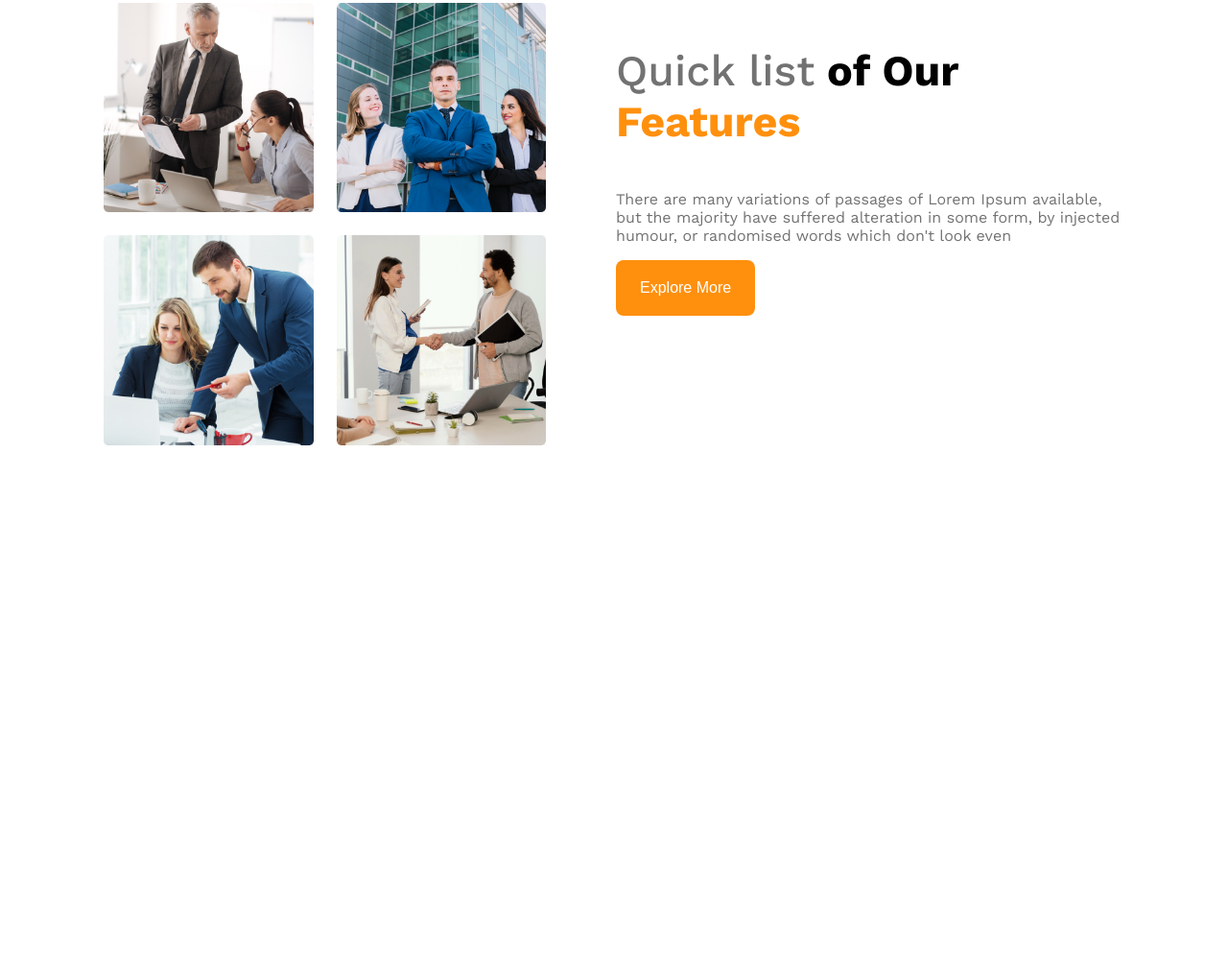
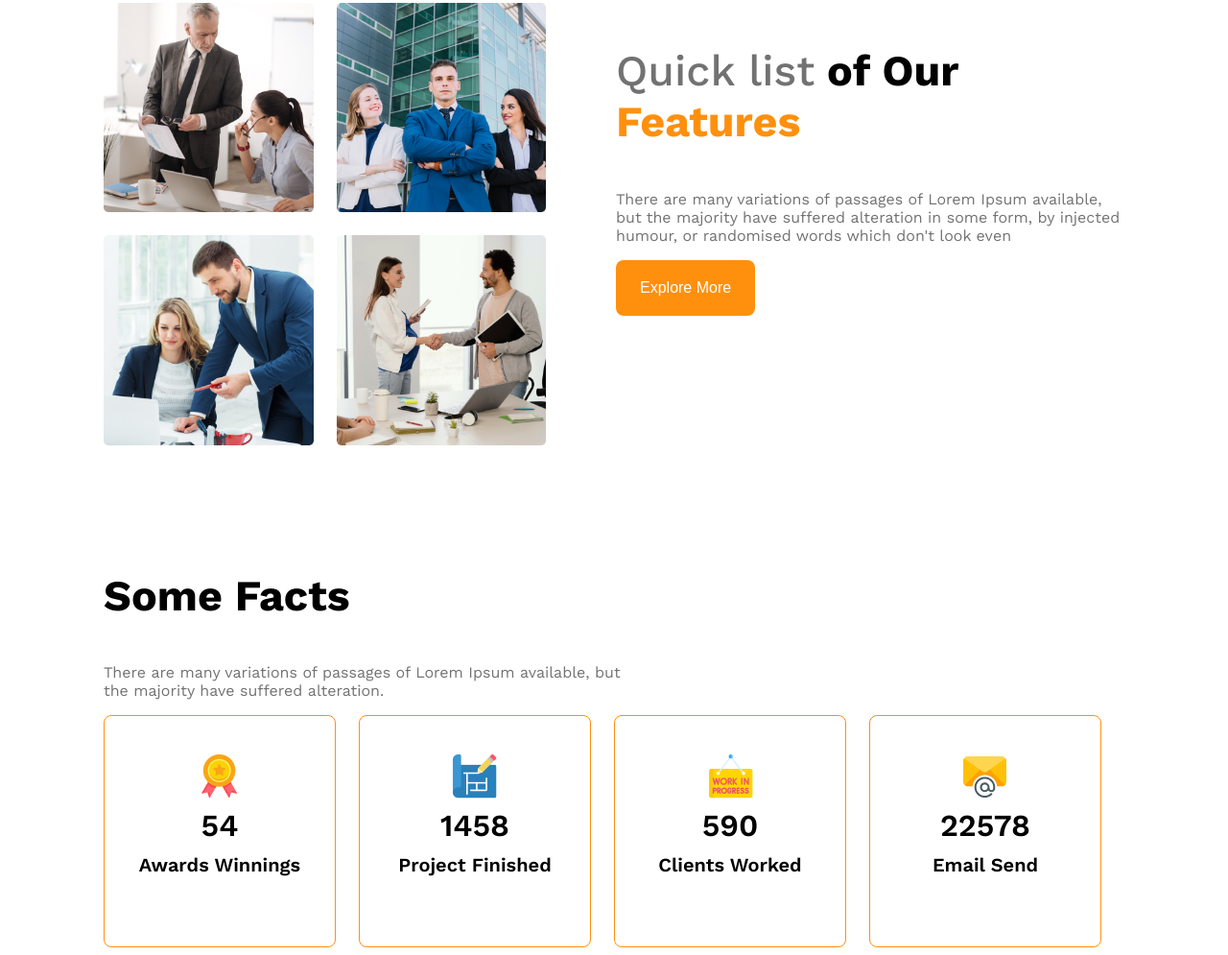
Before and after one commit to mowlyray/g3-architects-website, a plain HTML site: page index.html in a window 1280 px wide. Shown: the part 1042-2037 px from the top of the page at 96% size. Before the commit the page ends 1514 px from the top, so only its background shows below. Drawn offline with nearby package versions, Linux system fonts and the light colour scheme.

Commit message:
add facts container responsive

```diff
--- a/index.html
+++ b/index.html
@@ -1,59 +1,114 @@
 <!DOCTYPE html>
 <html lang="en">
   <head>
-    <meta charset="UTF-8">
-    <meta name="viewport" content="width=device-width, initial-scale=1.0">
+    <meta charset="UTF-8" />
+    <meta name="viewport" content="width=device-width, initial-scale=1.0" />
     <title>G3-Architects</title>
-    <link rel="stylesheet" href="styles/architects.css">
+    <link rel="stylesheet" href="styles/architects.css" />
   </head>
   <body class="work-sans-font">
-
     <header class="bg-light">
-
       <nav class="navbar display-flex">
         <h3 class="brand">G3 Architects</h3>
         <ul class="nav-links display-flex">
           <!-- li.nav-item*4>a.nav-link -->
-                <li class="nav-item"><a href="" class="nav-link text-gray">Home</a></li>
-                <li class="nav-item"><a href="" class="nav-link text-gray">About</a></li>
-                <li class="nav-item"><a href="" class="nav-link text-gray">Contact Us</a></li>
-                <li class="nav-item"><a href="" class="nav-link text-gray">Login</a></li>
+          <li class="nav-item">
+            <a href="" class="nav-link text-gray">Home</a>
+          </li>
+          <li class="nav-item">
+            <a href="" class="nav-link text-gray">About</a>
+          </li>
+          <li class="nav-item">
+            <a href="" class="nav-link text-gray">Contact Us</a>
+          </li>
+          <li class="nav-item">
+            <a href="" class="nav-link text-gray">Login</a>
+          </li>
         </ul>
       </nav>
 
       <div class="banner">
         <div class="banner-content">
-                <h1 class="banner-title"> Brand New Group of Architects   </h1>
-            <p class="banner-description">There are many variations of passages of Lorem Ipsum available, but the majority have suffered alteration in some form, by injected humour, or randomised words which don't look even</p>
+          <h1 class="banner-title">Brand New Group of Architects</h1>
+          <p class="banner-description">
+            There are many variations of passages of Lorem Ipsum available, but
+            the majority have suffered alteration in some form, by injected
+            humour, or randomised words which don't look even
+          </p>
           <button class="btn-primary">Explore More</button>
         </div>
 
-            <img class="banner-image" src="images/banner.png" alt="">
-
+        <img class="banner-image" src="images/banner.png" alt="" />
       </div>
-
     </header>
 
     <main>
-
       <section class="teams display-flex">
         <div class="team-img-container">
-                <img class="team-img" src="images/team1.png" alt="Two architect discussing about design">
-                <img class="team-img" src="images/team2.png" alt="">
-                <img class="team-img" src="images/team3.png" alt="">
-                <img class="team-img" src="images/team4.png" alt="">
-
+          <img
+            class="team-img"
+            src="images/team1.png"
+            alt="Two architect discussing about design"
+          />
+          <img class="team-img" src="images/team2.png" alt="" />
+          <img class="team-img" src="images/team3.png" alt="" />
+          <img class="team-img" src="images/team4.png" alt="" />
         </div>
         <div class="our-features">
-                <h3 class="feature-title"><span id="quick-list" class="text-light-gray">Quick list</span> <span>of Our</span> <span class="text-primary">Features</span></h3>
-                <p class="features-description text-light-gray ">There are many variations of passages of Lorem Ipsum available, but the majority have suffered alteration in some form, by injected humour, or randomised words which don't look even</p>
+          <h3 class="section-title">
+            <span id="quick-list" class="text-light-gray">Quick list</span>
+            <span>of Our</span> <span class="text-primary">Features</span>
+          </h3>
+          <p class="features-description text-light-gray">
+            There are many variations of passages of Lorem Ipsum available, but
+            the majority have suffered alteration in some form, by injected
+            humour, or randomised words which don't look even
+          </p>
           <button class="btn-primary">Explore More</button>
         </div>
       </section>
 
+      <!-- features will enjoy -->
+      <section>
+        <h3 class="section-title">Some Facts</h3>
+        <p class="text-light-gray fact-description">
+          There are many variations of passages of Lorem Ipsum available, but
+          the majority have suffered alteration.
+        </p>
+
+        <div class="facts-container">
+          <!-- .fact*4>img.fact-icon+h4.fact-number+h5.fact-name -->
+          <div class="fact-card display-flex">
+            <div>
+              <img src="images/icons/ribon.png" alt="" class="fact-icon" />
+              <h4 class="fact-number">54</h4>
+              <h5 class="fact-name">Awards Winnings</h5>
+            </div>
+          </div>
+          <div class="fact-card display-flex">
+            <div>
+              <img src="images/icons/projects.png" alt="" class="fact-icon" />
+              <h4 class="fact-number">1458</h4>
+              <h5 class="fact-name">Project Finished</h5>
+            </div>
+          </div>
+          <div class="fact-card display-flex">
+            <div>
+              <img src="images/icons/customers.png" alt="" class="fact-icon" />
+              <h4 class="fact-number">590</h4>
+              <h5 class="fact-name">Clients Worked</h5>
+            </div>
+          </div>
+          <div class="fact-card display-flex">
+            <div>
+              <img src="images/icons/email.png" alt="" class="fact-icon" />
+              <h4 class="fact-number">22578</h4>
+              <h5 class="fact-name">Email Send</h5>
+            </div>
+          </div>
+        </div>
+      </section>
     </main>
-    <footer>
-
-    </footer>
+    <footer></footer>
   </body>
 </html>
--- a/styles/architects.css
+++ b/styles/architects.css
@@ -45,7 +45,10 @@ main {
 main > section {
   margin-top: 130px;
 }
-
+.section-title {
+  font-size: 2.8rem;
+  font-weight: 700;
+}
 /* navbar styles */
 .navbar {
   justify-content: space-between;
@@ -105,9 +108,34 @@ main > section {
 #quick-list {
   font-weight: 500;
 }
-.feature-title {
-  font-size: 2.8rem;
-  font-weight: 700;
+
+/* some facts related style */
+.facts-container{
+  display: grid;
+  grid-template-columns: repeat(4, 1fr);
+}
+.fact-card{
+  border: 1px solid #FF900E;
+  width: 240px;
+  height: 240px;
+  border-radius: 8px;
+  text-align: center;
+  justify-content: center;
+  align-items: center;
+}
+.fact-number{
+  font-size: 2rem;
+  font-weight: 600;
+  margin-top: 5px;
+  margin-bottom: 10px;
+}
+.fact-name{
+  font-size: 1.25rem;
+  font-weight: 600;
+  margin-top: 10px;
+}
+.fact-description{
+  max-width: 540px;
 }
 
 /* responsive media query */
@@ -119,9 +147,13 @@ main > section {
     flex-direction: column;
     margin: 0 auto;
   }
-  .team-img-container {
+  .team-img-container, .facts-container {
     grid-template-columns: repeat(1, 1fr);
 
+  }
+  .facts-container{
+    justify-content: center;
+    gap: 24px;
   }
   .our-features{
     margin-left: 20px;
@@ -137,4 +169,7 @@ main > section {
   .our-features{
     margin: 50px auto;
   }
+  .navbar{
+    margin: 0 auto;
+  }
 }
```
Lines whose indentation alone changed are shown as unchanged.
